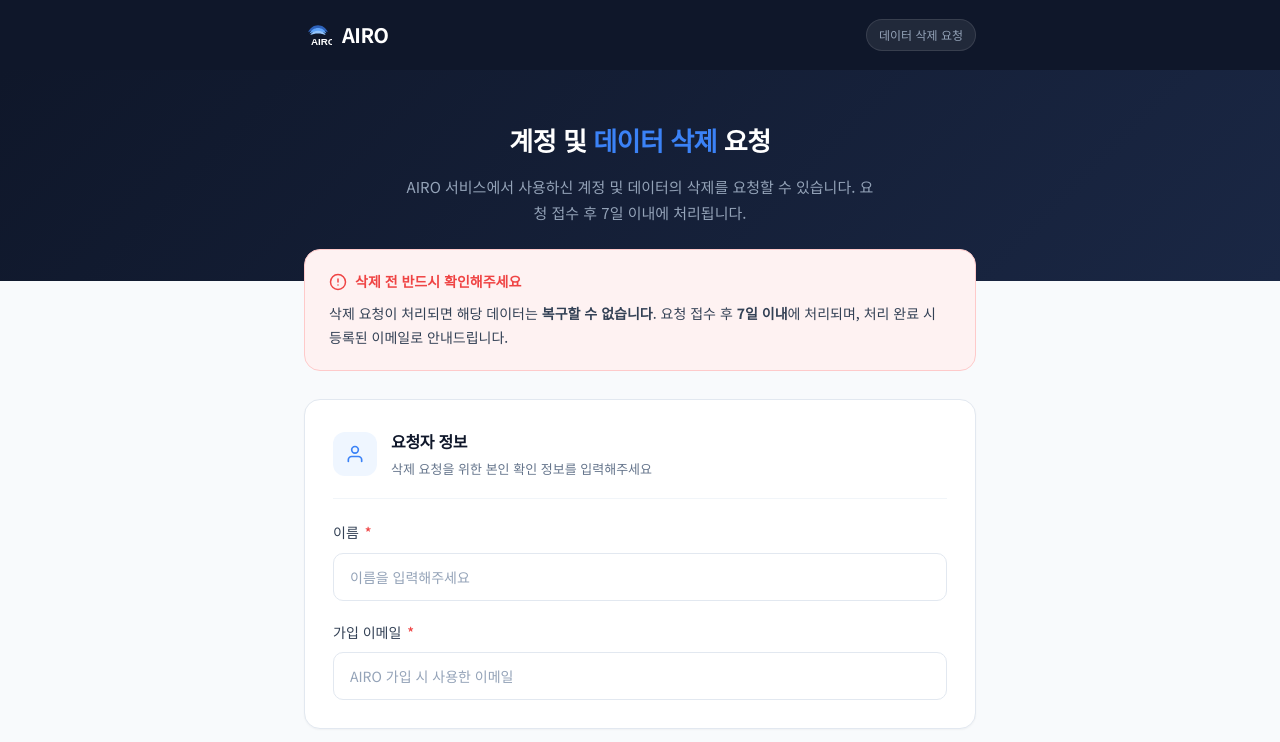
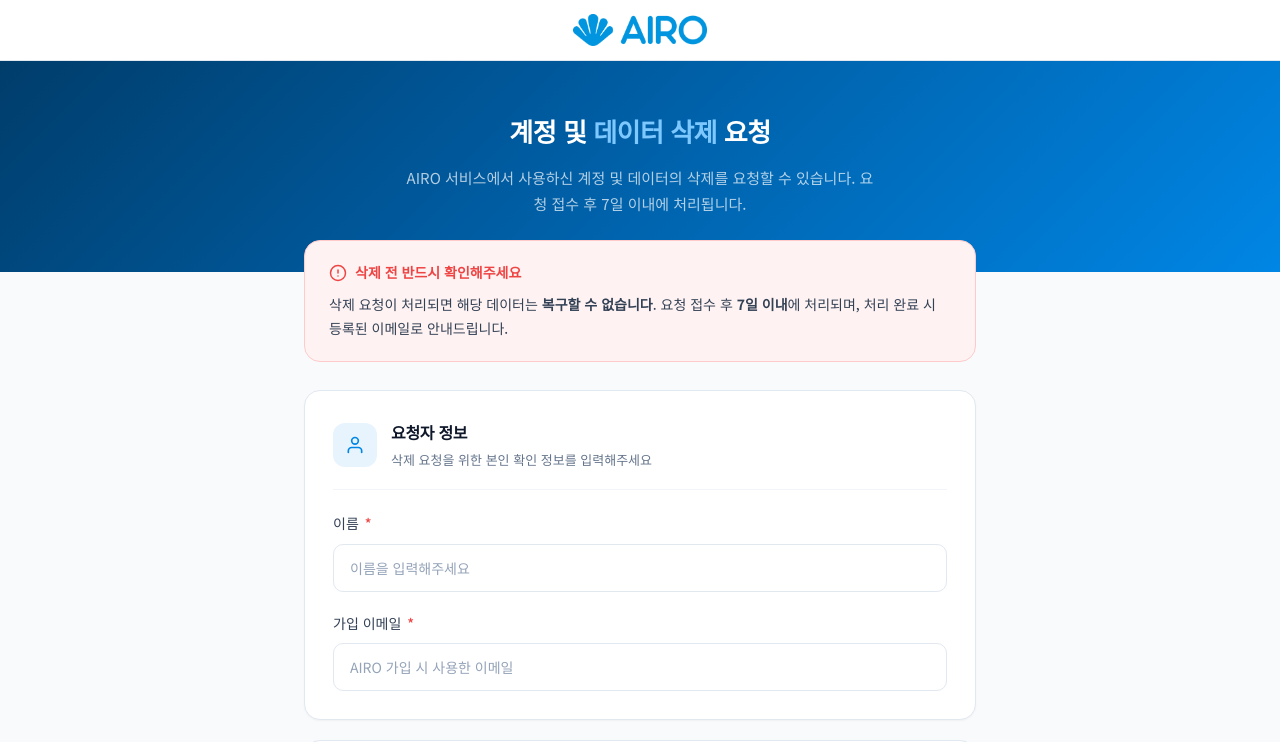
Before and after one commit to yoonmins/airo-delete-policy, a plain HTML site: page index.html in a window 1280 px wide. Shown: the top 742 px of the page. Drawn offline with Linux system fonts and the light colour scheme.

Commit message:
AIRO 로고 적용 및 브랜드 컬러(#0086E5) 반영
- 헤더에 airoLogo.png 적용 및 중앙 정렬
- primary color를 #0086E5로 변경
- 히어로, 버튼, 체크박스 등 전체 색상 통일
- 푸터 문의 링크를 카카오톡 채널로 변경

```diff
--- a/index.html
+++ b/index.html
@@ -13,18 +13,9 @@
   <!-- Header -->
   <header class="header">
     <div class="header-inner">
-      <div class="header-left">
-        <div class="logo-icon">
-          <svg width="28" height="28" viewBox="0 0 40 40" fill="none">
-            <path d="M20 6C14 6 8 10 6 16c4-2 9-3 14-3s10 1 14 3c-2-6-8-10-14-10z" fill="#3B82F6" opacity="0.7"/>
-            <path d="M20 10C15 10 10 13 8 18c3-2 8-3 12-3s9 1 12 3c-2-5-7-8-12-8z" fill="#60A5FA"/>
-            <path d="M20 14c-4 0-9 2-11 6 3-1 7-2 11-2s8 1 11 2c-2-4-7-6-11-6z" fill="#93C5FD"/>
-            <text x="10" y="34" font-family="Arial" font-weight="bold" font-size="14" fill="white">AIRO</text>
-          </svg>
-        </div>
-        <span class="logo-text">AIRO</span>
+      <div class="header-center">
+        <img src="assets/airoLogo.png" alt="AIRO" class="logo-img">
       </div>
-      <span class="header-badge">데이터 삭제 요청</span>
     </div>
   </header>
 
@@ -222,7 +213,7 @@
   <!-- Footer -->
   <footer class="footer">
     <p>
-      문의: <a href="mailto:support@airo-app.com">support@airo-app.com</a><br>
+      문의: <a href="https://pf.kakao.com/_qxfBAX">AIRO 카카오톡 채널</a><br>
       &copy; 2025 AIRO. All rights reserved.
     </p>
   </footer>
--- a/style.css
+++ b/style.css
@@ -1,7 +1,8 @@
 :root {
-  --primary: #3B82F6;
-  --primary-dark: #2563EB;
-  --primary-light: #EFF6FF;
+  --primary: #0086E5;
+  --primary-dark: #006BBF;
+  --primary-light: #E8F4FD;
+  --primary-lighter: #F0F8FF;
   --danger: #EF4444;
   --danger-light: #FEF2F2;
   --danger-dark: #DC2626;
@@ -41,11 +42,14 @@
 
 /* Header */
 .header {
-  background: var(--gray-900);
-  padding: 18px 0;
+  background: var(--white);
+  border-bottom: 1px solid var(--gray-200);
+  padding: 14px 0;
   position: sticky;
   top: 0;
   z-index: 100;
+  backdrop-filter: blur(12px);
+  background: rgba(255, 255, 255, 0.97);
 }
 
 .header-inner {
@@ -54,38 +58,33 @@
   padding: 0 24px;
   display: flex;
   align-items: center;
-  justify-content: space-between;
+  justify-content: center;
 }
 
-.header-left {
+.header-center {
   display: flex;
   align-items: center;
-  gap: 10px;
 }
 
-.logo-icon svg {
+.logo-img {
+  height: 32px;
+  width: auto;
   display: block;
-}
-
-.logo-text {
-  font-size: 20px;
-  font-weight: 700;
-  color: var(--white);
-  letter-spacing: -0.5px;
 }
 
 .header-badge {
   font-size: 12px;
-  color: var(--gray-400);
-  background: rgba(255, 255, 255, 0.08);
-  padding: 5px 12px;
+  font-weight: 500;
+  color: var(--primary);
+  background: var(--primary-light);
+  padding: 5px 14px;
   border-radius: 20px;
-  border: 1px solid rgba(255, 255, 255, 0.1);
+  border: 1px solid rgba(0, 134, 229, 0.15);
 }
 
 /* Hero Section */
 .hero {
-  background: linear-gradient(135deg, var(--gray-900) 0%, #1a2744 100%);
+  background: linear-gradient(135deg, #003D6B 0%, #005A9E 40%, var(--primary) 100%);
   padding: 48px 24px 56px;
   text-align: center;
 }
@@ -99,12 +98,12 @@
 }
 
 .hero h2 span {
-  color: var(--primary);
+  color: #7DC8FF;
 }
 
 .hero p {
   font-size: 15px;
-  color: var(--gray-400);
+  color: rgba(255, 255, 255, 0.7);
   line-height: 1.7;
   max-width: 480px;
   margin: 0 auto;
@@ -240,7 +239,7 @@
 input[type="email"]:focus,
 textarea:focus {
   border-color: var(--primary);
-  box-shadow: 0 0 0 3px rgba(59, 130, 246, 0.1);
+  box-shadow: 0 0 0 3px rgba(0, 134, 229, 0.12);
 }
 
 input::placeholder,
@@ -407,7 +406,7 @@
 .submit-btn {
   width: 100%;
   padding: 16px;
-  background: var(--gray-900);
+  background: var(--primary);
   color: var(--white);
   border: none;
   border-radius: 50px;
@@ -420,8 +419,8 @@
 }
 
 .submit-btn:hover {
-  background: #000;
-  box-shadow: var(--shadow-lg);
+  background: var(--primary-dark);
+  box-shadow: 0 8px 24px rgba(0, 134, 229, 0.25);
   transform: translateY(-1px);
 }
 
@@ -518,6 +517,10 @@
     padding: 0 16px;
   }
 
+  .logo-img {
+    height: 28px;
+  }
+
   .header-badge {
     display: none;
   }
```
Also changed, not shown: assets/airoLogo.png (added).
